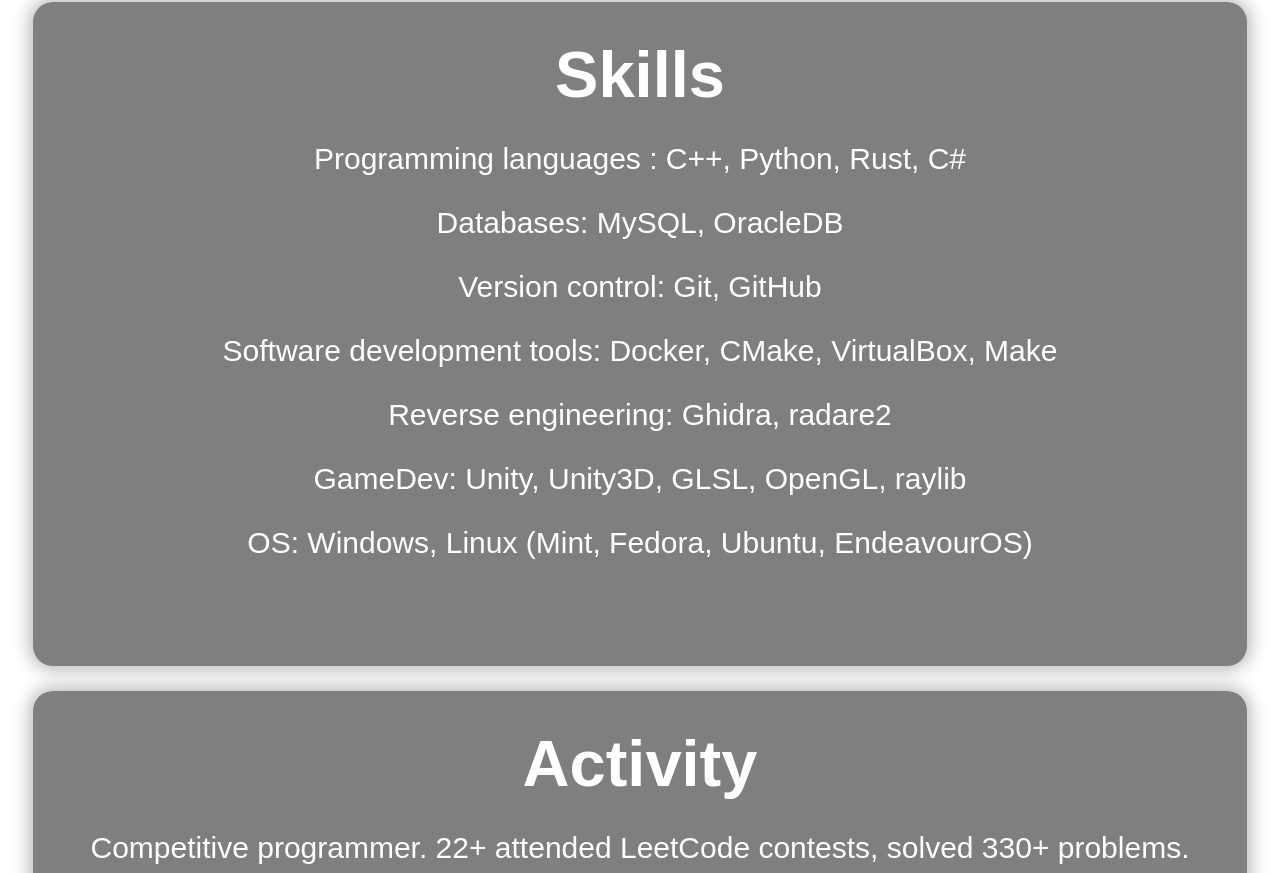
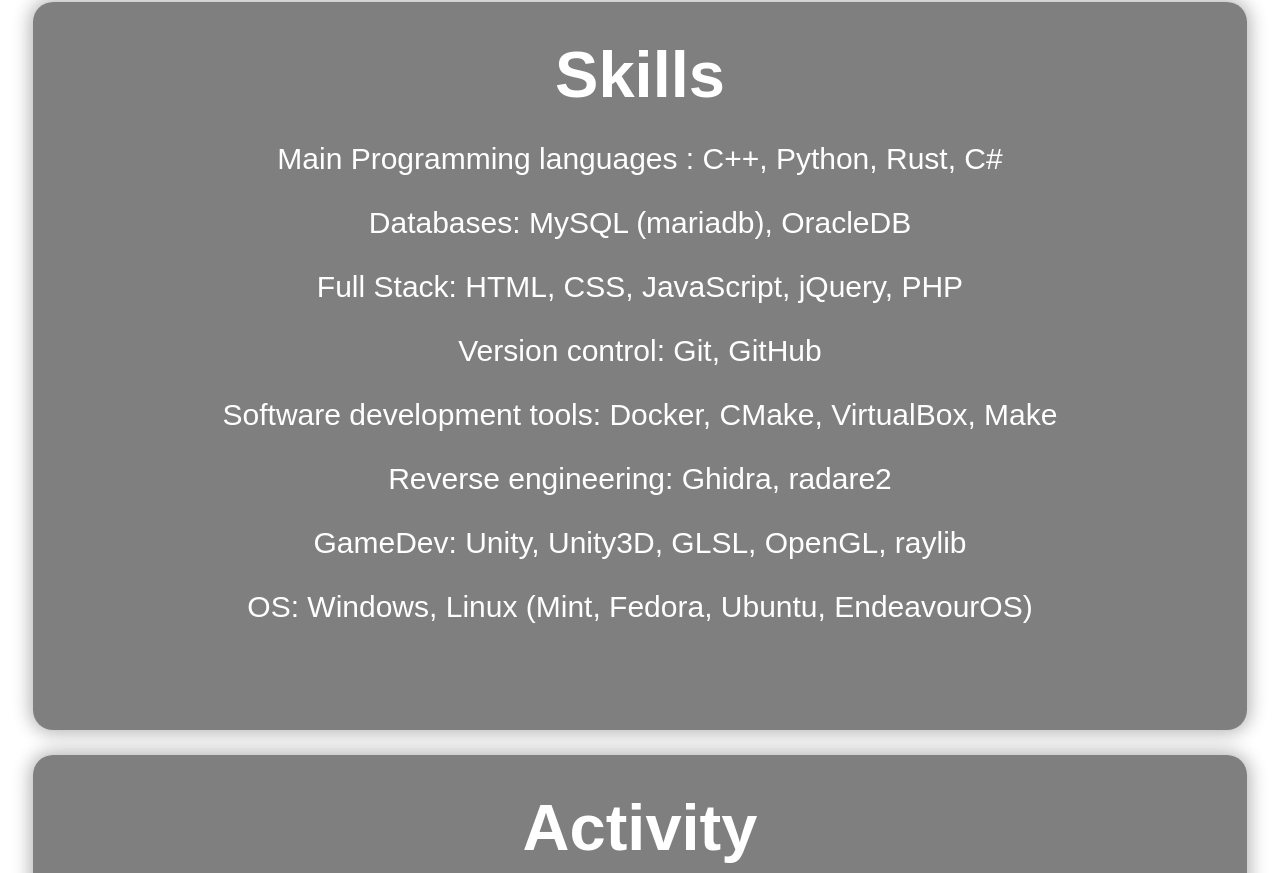
Before and after one commit to SafarSoFar/personal-web-corner, a plain HTML site: page index.html in a window 1280 px wide. Shown: the part 2351-3224 px from the top of the page. Drawn offline with Linux system fonts and the light colour scheme; a web font is replaced by a local one.

Commit message:
full stack description

```diff
--- a/index.html
+++ b/index.html
@@ -111,8 +111,9 @@
 
      <div class="glass-container">
        <h1>Skills</h1>
-        <p>Programming languages : C++, Python, Rust, C#</p>
-        <p>Databases: MySQL, OracleDB</p>
+        <p>Main Programming languages : C++, Python, Rust, C# </p>
+        <p>Databases: MySQL (mariadb), OracleDB</p>
+        <p>Full Stack: HTML, CSS, JavaScript, jQuery, PHP</p>
         <p>Version control: Git, GitHub</p>
         <p>Software development tools: Docker, CMake, VirtualBox, Make</p>
         <p>Reverse engineering: Ghidra, radare2</p>
```
Also changed, not shown: index-ru.html (+2 -1 lines).
